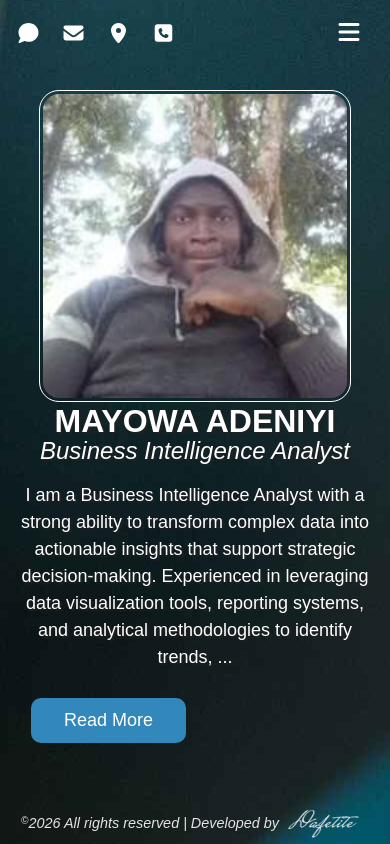
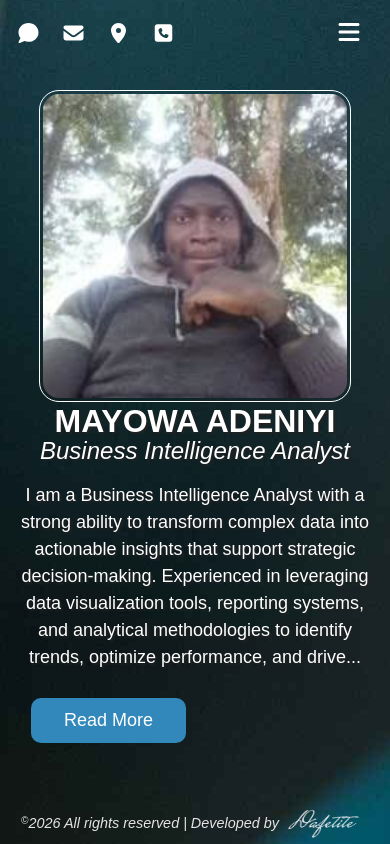
Before and after one commit to DafetiteOgaga/mayowa_adeniyi, a React (Create React App) app in the folder adeniyimayowa/: page / in a window 390 px wide. Built offline with nearby package versions, Linux system fonts and the light colour scheme; a web font is replaced by a local one.

Commit message:
hero.js: fixed bug distorting the desktop and mobile views and broke texts into words instead of the initial letters

```diff
--- a/adeniyimayowa/src/components/hero.js
+++ b/adeniyimayowa/src/components/hero.js
@@ -7,16 +7,20 @@ function LandingPage() {
 	const [showRemainingPara, setShowRemainingPara] = useState(false)
 	const { width } = useDevice()
 	const isDesktop = width > 768
+	const words = professionalSummary.split(" ");
 	let slicePoint;
 	if (width > 420) {
-		slicePoint = 430;
+		slicePoint = 45;
 	} else if (width > 410) {
-		slicePoint = 450;
+		slicePoint = 45;
 	} else if (width > 380) {
-		slicePoint = 290;
+		slicePoint = 35;
 	} else {
-		slicePoint = 220;
+		slicePoint = 25;
 	}
+	// console.log({words})
+	const visibleText = words.slice(0, slicePoint).join(" ");
+	const remainingText = words.slice(slicePoint).join(" ");
 	return (
 		<>
 			<div className="mayor-hero-text-container">
@@ -29,18 +33,21 @@ function LandingPage() {
 					<h3 className="mayor-hero-name animate slide-from-left">Mayowa Adeniyi</h3>
 					<h2 className="mayor-hero-title mb-0 italic animate slide-from-right">Business Intelligence Analyst</h2>
 					<p className="mayor-hero-subtitle animate slide-from-bottom">
-						<span>
-							{professionalSummary.slice(0, slicePoint)}
+						<span className='d-inline'>
+							{visibleText}
 						</span>
-						{/* ellipsis part */}
-						<span className={`fade-ellipsis ${showRemainingPara ? "hide" : ""}`}>
-							...
+						{!(isDesktop||showRemainingPara) && "..."}
+						{/* expandable part */}
+						{isDesktop?
+						<span
+							className={`d-inline`}>
+							{remainingText}
 						</span>
-						{/* expandable part */}
+						:
 						<span
-							className={`hero-expandable ${(isDesktop||showRemainingPara) ? "open" : ""}`}>
-							{professionalSummary.slice(slicePoint)}
-						</span>
+							className={`hero-expandable ${(showRemainingPara) ? "open" : ""}`}>
+							{remainingText}
+						</span>}
 					</p>
 					<button
 					onClick={()=>setShowRemainingPara(prev=>!prev)}
```
